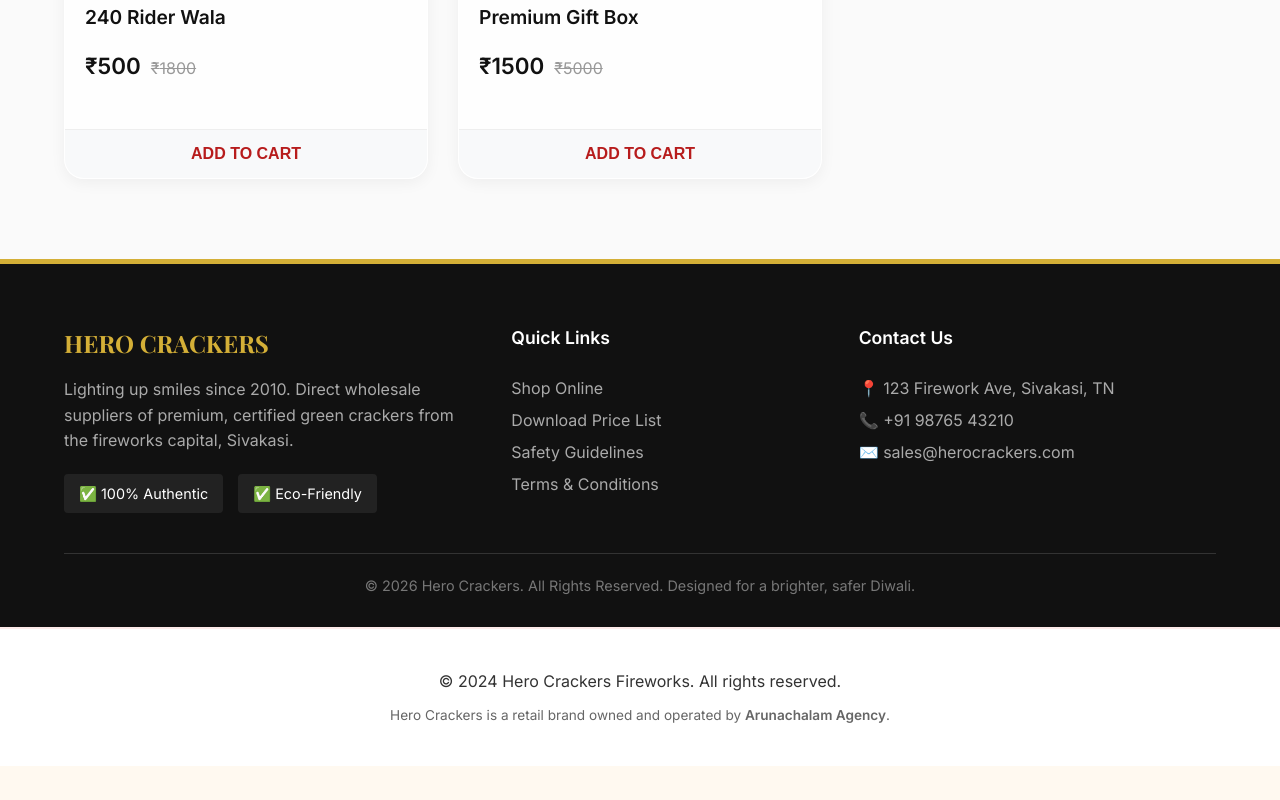
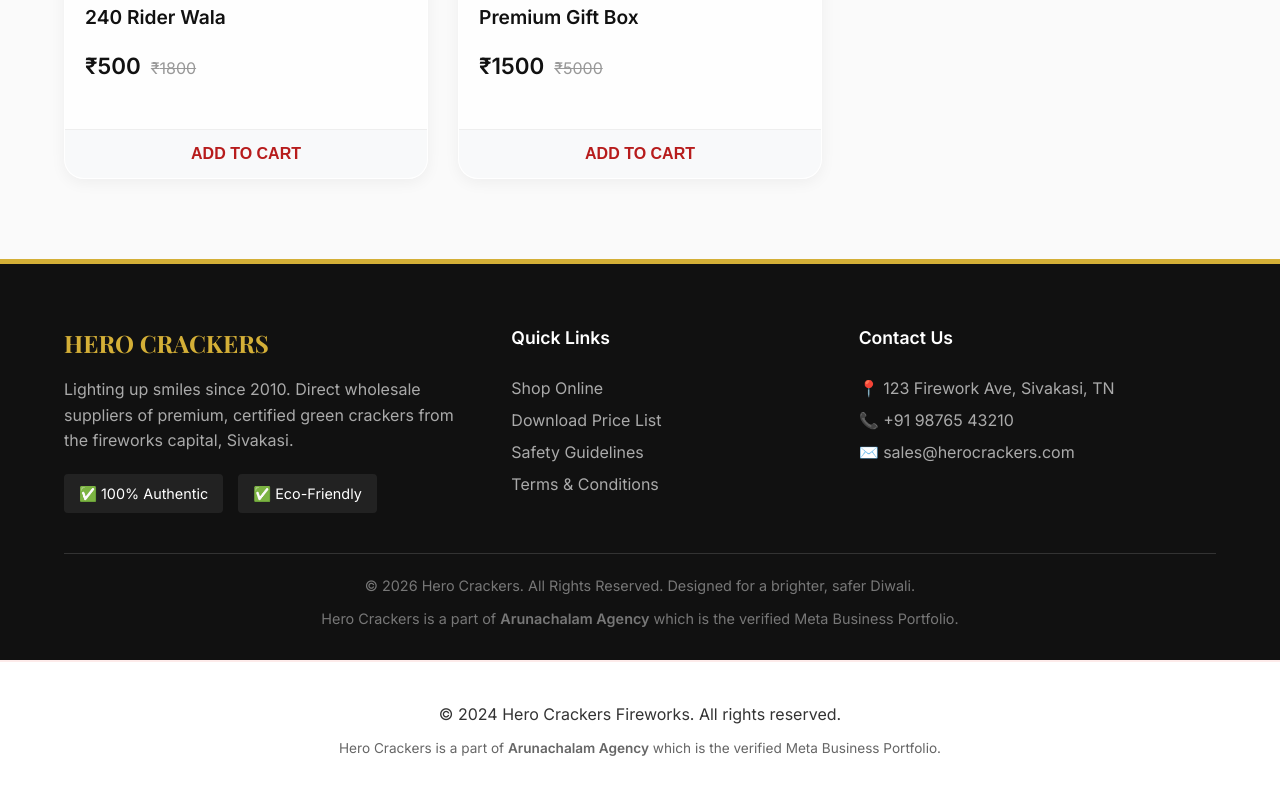
Before and after one commit to arunapla-gif/hero-crackers-shop, a Next.js app: page / in a window 1280 px wide. Shown: the part 2374-3174 px from the top of the page. Before the commit the page ends 3140 px from the top, so only its background shows below. Built offline with nearby package versions, Linux system fonts and the light colour scheme; a web font is replaced by a local one.

Commit message:
Update footer with Meta Business Portfolio verification

```diff
--- a/src/app/layout.js
+++ b/src/app/layout.js
@@ -24,7 +24,7 @@ export default function RootLayout({ children }) {
           <footer style={{ backgroundColor: '#fff', borderTop: '2px solid rgba(229, 57, 53, 0.1)', color: '#333', padding: '40px 50px', textAlign: 'center', marginTop: 'auto' }}>
             <p>© 2024 Hero Crackers Fireworks. All rights reserved.</p>
             <p style={{ fontSize: '0.85rem', color: '#666', marginTop: '10px' }}>
-              Hero Crackers is a retail brand owned and operated by <strong>Arunachalam Agency</strong>.
+              Hero Crackers is a part of <strong>Arunachalam Agency</strong> which is the verified Meta Business Portfolio.
             </p>
           </footer>
         </CartProvider>
--- a/src/components/DynamicLandingPage.js
+++ b/src/components/DynamicLandingPage.js
@@ -548,7 +548,8 @@ export default function DynamicLandingPage() {
           color: '#777',
           fontSize: '0.9rem'
         }}>
-          &copy; {new Date().getFullYear()} Hero Crackers. All Rights Reserved. Designed for a brighter, safer Diwali.
+          <p style={{ marginBottom: '10px' }}>&copy; {new Date().getFullYear()} Hero Crackers. All Rights Reserved. Designed for a brighter, safer Diwali.</p>
+          <p>Hero Crackers is a part of <strong>Arunachalam Agency</strong> which is the verified Meta Business Portfolio.</p>
         </div>
       </footer>
 
```
